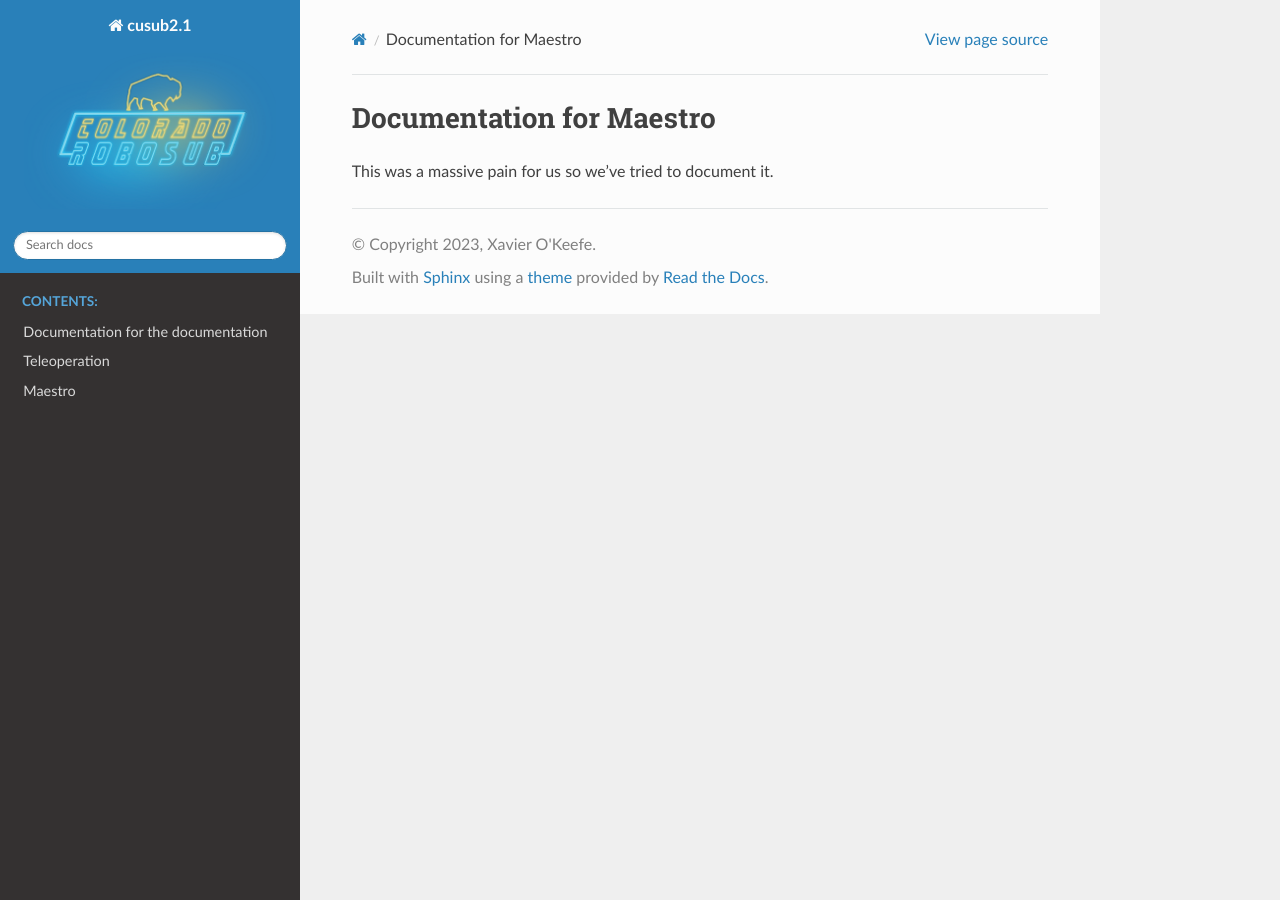
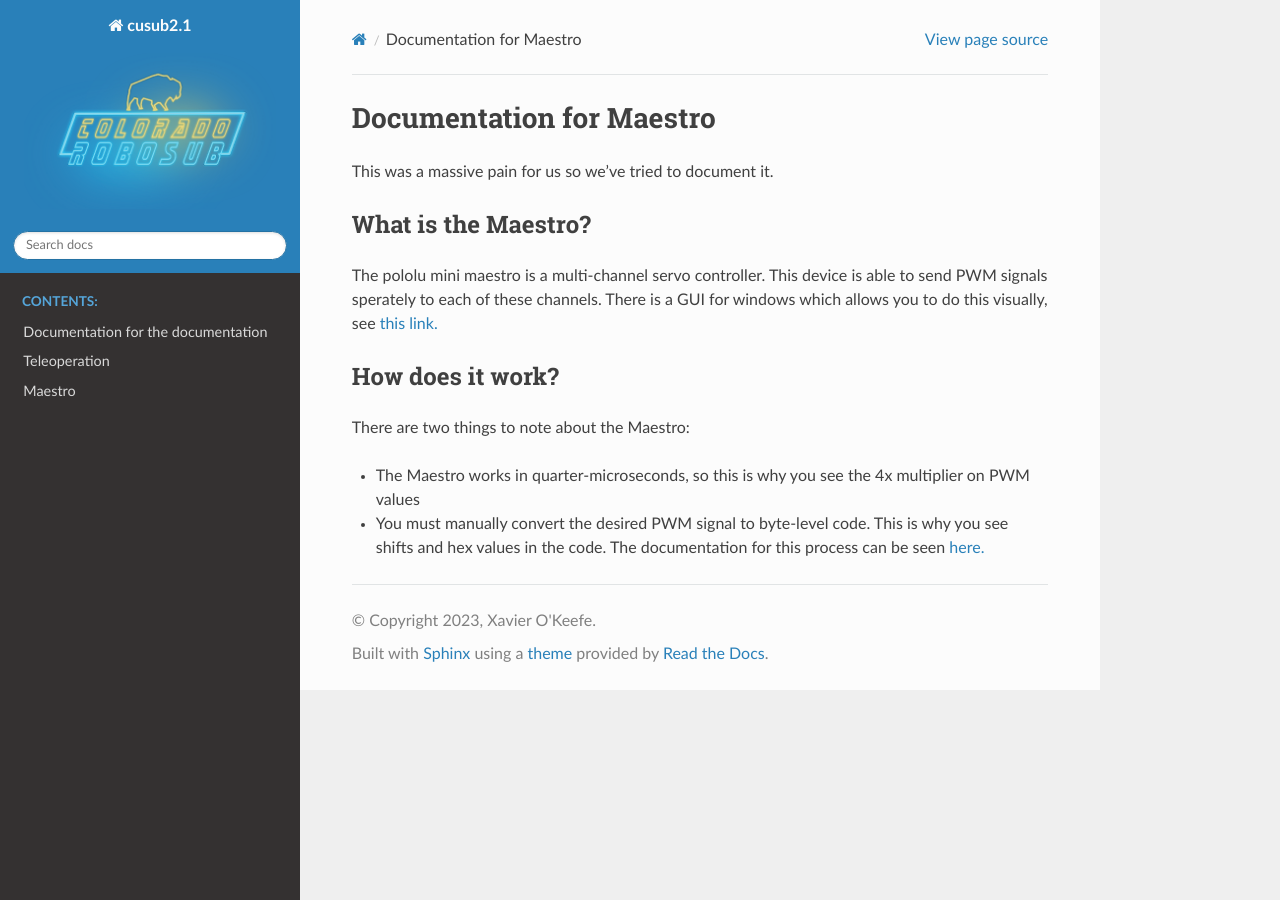
Before and after one commit to jTucker583/cusub2.1, a Sphinx documentation site: the page built from docs/maestro.md, in a window 1280 px wide. Built offline with Sphinx 7.4.7 and the Read the Docs theme 2.0.0, drawn with Linux system fonts in a browser that asks for light colours.

Commit message:
Update maestro.md

```diff
--- a/docs/maestro.md
+++ b/docs/maestro.md
@@ -1,2 +1,10 @@
 # Documentation for Maestro
 This was a massive pain for us so we've tried to document it.
+
+## What is the Maestro?
+The pololu mini maestro is a multi-channel servo controller. This device is able to send PWM signals sperately to each of these channels. There is a GUI for windows which allows you to do this visually, see [this link.](https://www.pololu.com/docs/0J40/3.a)
+
+## How does it work?
+There are two things to note about the Maestro:
+- The Maestro works in quarter-microseconds, so this is why you see the 4x multiplier on PWM values
+- You must manually convert the desired PWM signal to byte-level code. This is why you see shifts and hex values in the code. The documentation for this process can be seen [here.](https://www.pololu.com/docs/0J40/5.c)
```
